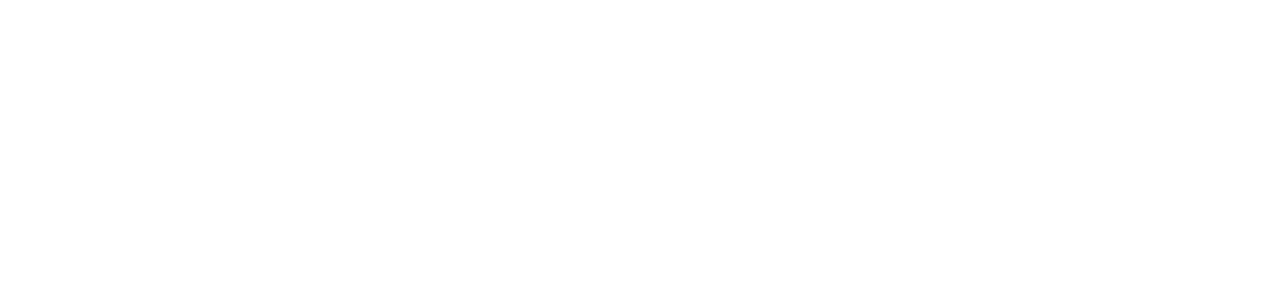
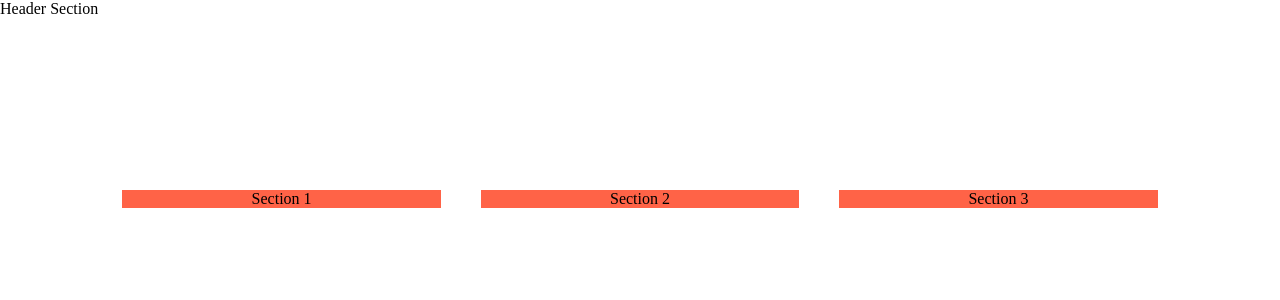
Before and after one commit to Avadhoot5/core-projects, a React (Vite) app in the folder modern-todo-app/: page / in a window 1280 px wide. Shown: the top 300 px of the page. Built offline with nearby package versions, Linux system fonts and the light colour scheme.

Commit message:
website layout created

```diff
--- a/modern-todo-app/src/App.css
+++ b/modern-todo-app/src/App.css
@@ -0,0 +1,18 @@
+.app {
+    display: grid;
+    grid-template-rows: 150px auto;
+}
+
+.app_main {
+    display: flex;
+    justify-content: space-evenly;
+    padding: 20px 8%;
+}
+
+.task_col {
+    width: 33.33%;
+    margin: 20px;
+    background-color: tomato;
+    text-align: center;
+
+}
--- a/modern-todo-app/src/App.jsx
+++ b/modern-todo-app/src/App.jsx
@@ -1,10 +1,11 @@
 import './App.css'
+import Home from './pages/Home'
 
 function App() {
 
   return (
     <>
-
+      <Home/>
     </>
   )
 }
--- /dev/null
+++ b/modern-todo-app/src/pages/Home.jsx
@@ -0,0 +1,19 @@
+import React from 'react'
+import '../App.css'
+
+const Home = () => {
+  return (
+    <div className='app'>
+        <header className="app_header">
+            Header Section
+        </header>
+        <main className="app_main">
+            <section className="task_col">Section 1</section>
+            <section className="task_col">Section 2</section>
+            <section className="task_col">Section 3</section>
+        </main>
+    </div>
+  )
+}
+
+export default Home
```
